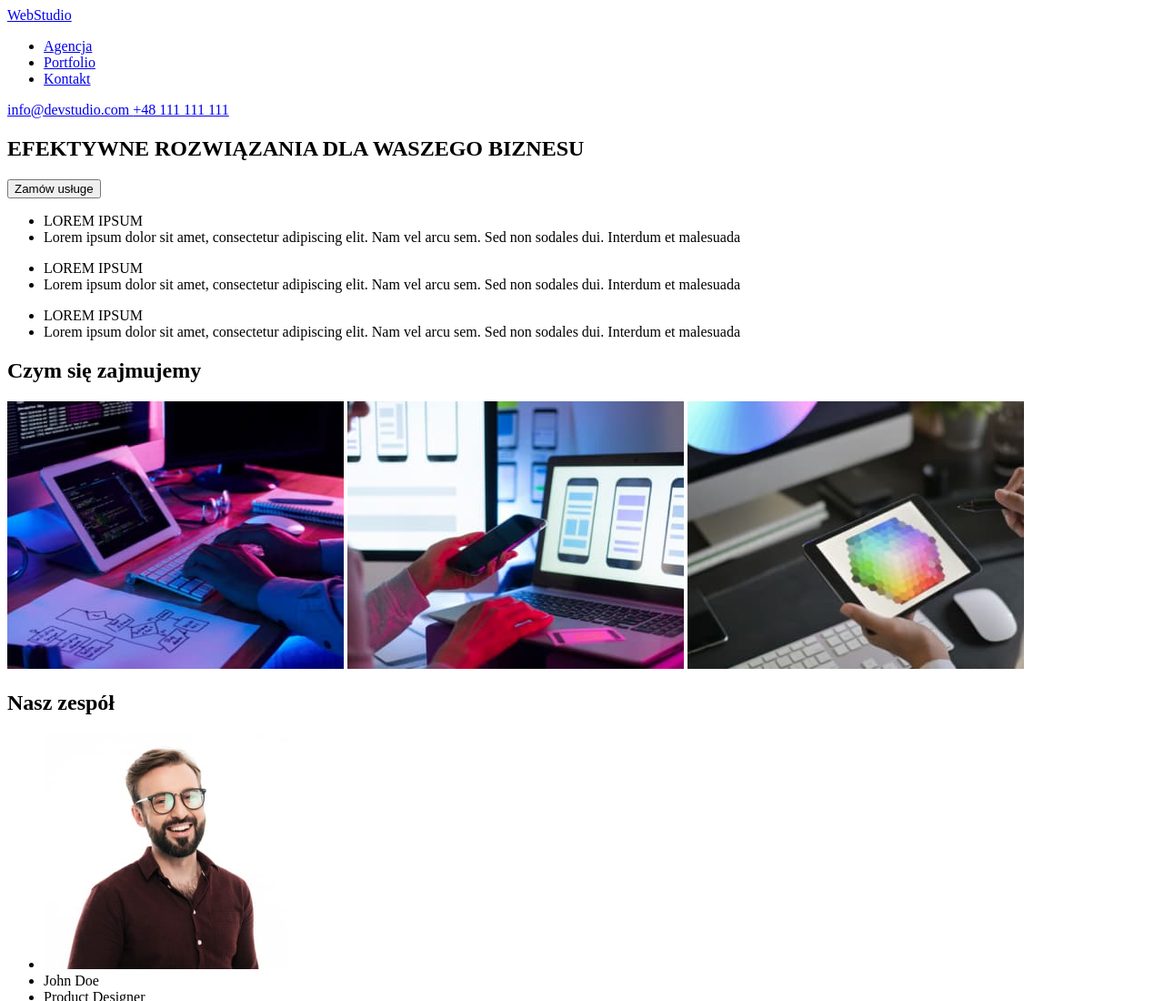
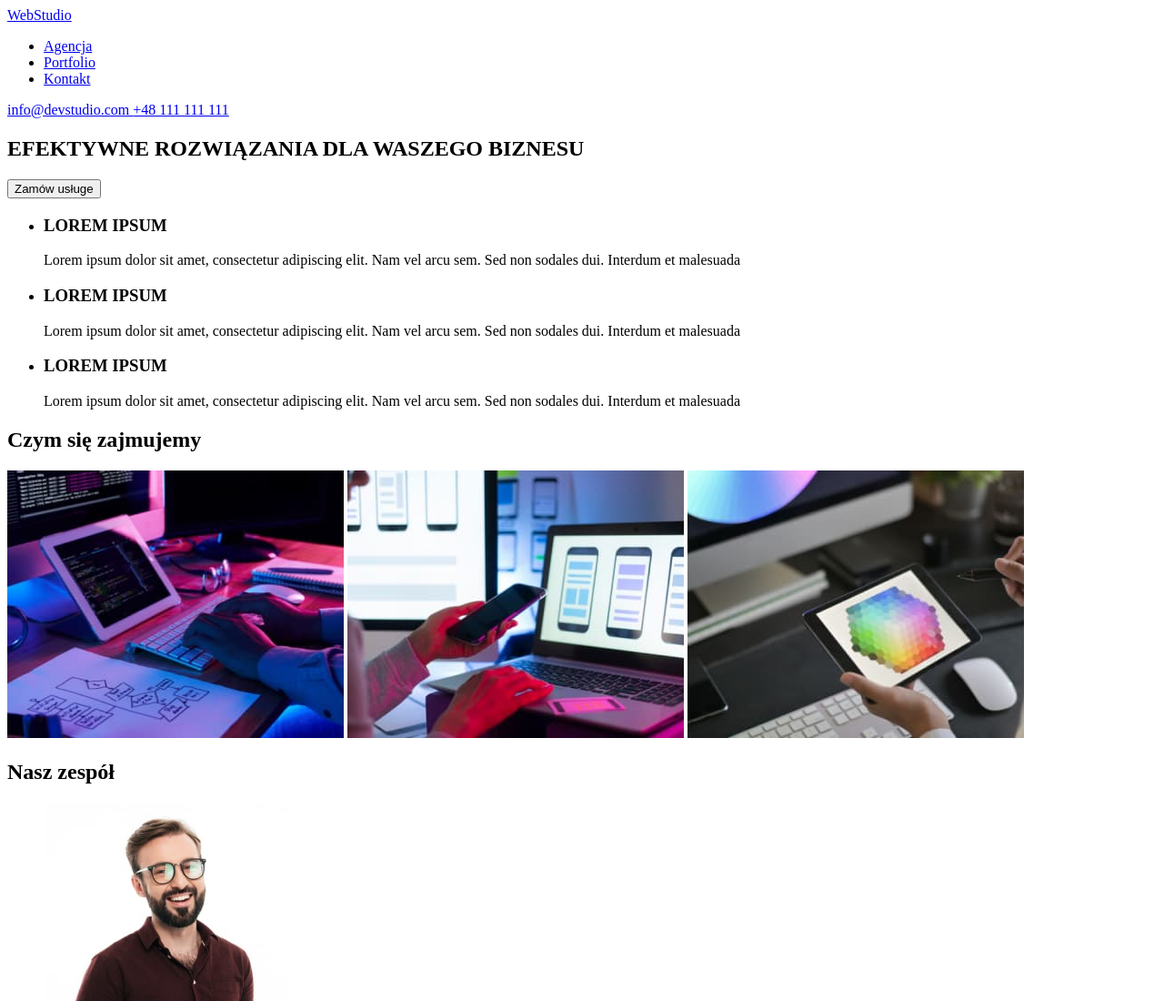
Before and after one commit to MariuszBoluminski/goit-markup-hw-01, a plain HTML site: page index.html in a window 1280 px wide. Shown: the top 1100 px of the page at 91% size. Drawn offline with Linux system fonts and the light colour scheme.

Commit message:
h3 i p lorem ipsum

```diff
--- a/index.html
+++ b/index.html
@@ -31,20 +31,20 @@
         <p><button type="button">Zamów usługe</button></p>
       </section>
       <section>
-         <ul> <li> LOREM IPSUM </li>
-            <li>
+         <ul> <li> <h3>LOREM IPSUM</h3>
+            <p>
               Lorem ipsum dolor sit amet, consectetur adipiscing elit. Nam vel
-              arcu sem. Sed non sodales dui. Interdum et malesuada</li>
-            </ul>
-            <ul> <li> LOREM IPSUM </li>
-              <li>
+              arcu sem. Sed non sodales dui. Interdum et malesuada</p></li>
+
+             <li><h3> LOREM IPSUM </h3>
+              <p>
                 Lorem ipsum dolor sit amet, consectetur adipiscing elit. Nam vel
-                arcu sem. Sed non sodales dui. Interdum et malesuada</li>
-              </ul>
-              <ul> <li> LOREM IPSUM </li>
-                <li>
+                arcu sem. Sed non sodales dui. Interdum et malesuada</p>
+             </li>
+               <li> <h3>LOREM IPSUM </h3>
+                <p>
                   Lorem ipsum dolor sit amet, consectetur adipiscing elit. Nam vel
-                  arcu sem. Sed non sodales dui. Interdum et malesuada</li>
+                  arcu sem. Sed non sodales dui. Interdum et malesuada</p>
                 </ul>
       </section>
       <section>
```
